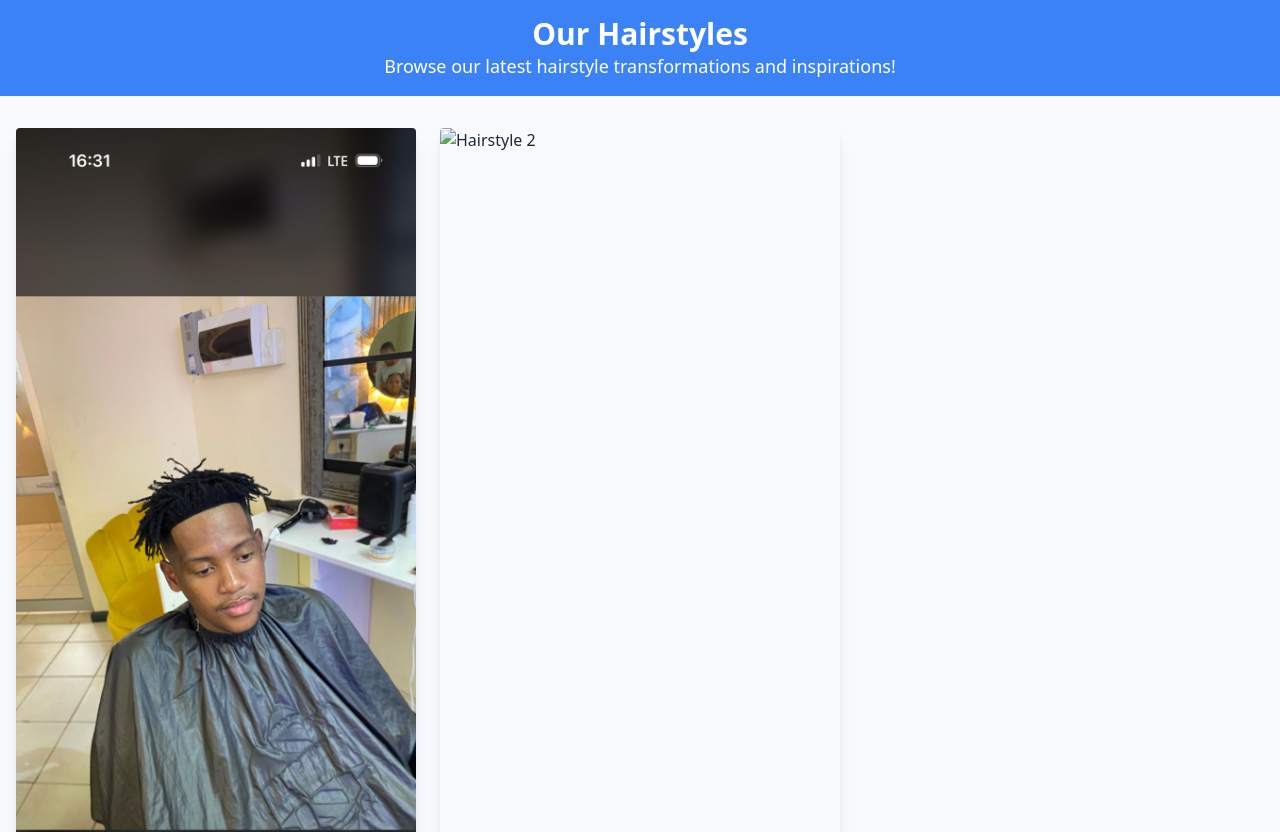
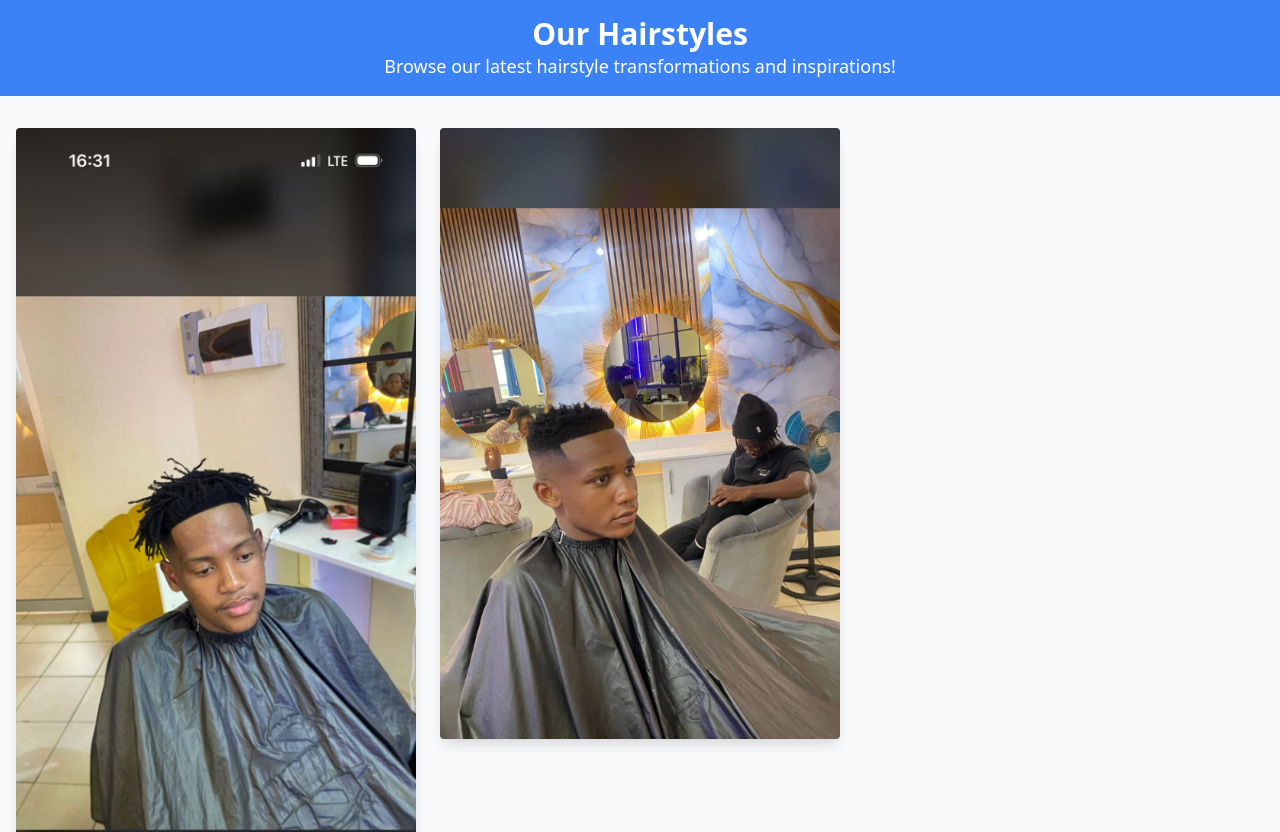
Before and after one commit to cebo-majola/cozy-beauty-salon, a plain HTML site: page haircut.html in a window 1280 px wide. Shown: the top 832 px of the page. Drawn offline with nearby package versions, Linux system fonts and the light colour scheme.

Commit message:
Update haircut.html

```diff
--- a/haircut.html
+++ b/haircut.html
@@ -18,7 +18,7 @@
   <section class="py-8 px-4">
     <div class="grid grid-cols-1 sm:grid-cols-2 lg:grid-cols-3 gap-6">
         <img src="WhatsApp Image 2025-06-09 at 18.44.50(1).jpeg" alt="Hairstyle 1" class="rounded shadow-lg">
-        <img src="images/WhatsApp Image 2025-06-09 at 18.44.50.jpeg" alt="Hairstyle 2" class="rounded shadow-lg">
+        <img src="WhatsApp Image 2025-06-09 at 18.44.50.jpeg" alt="Hairstyle 2" class="rounded shadow-lg">
     </div>
   </section>
 
```
